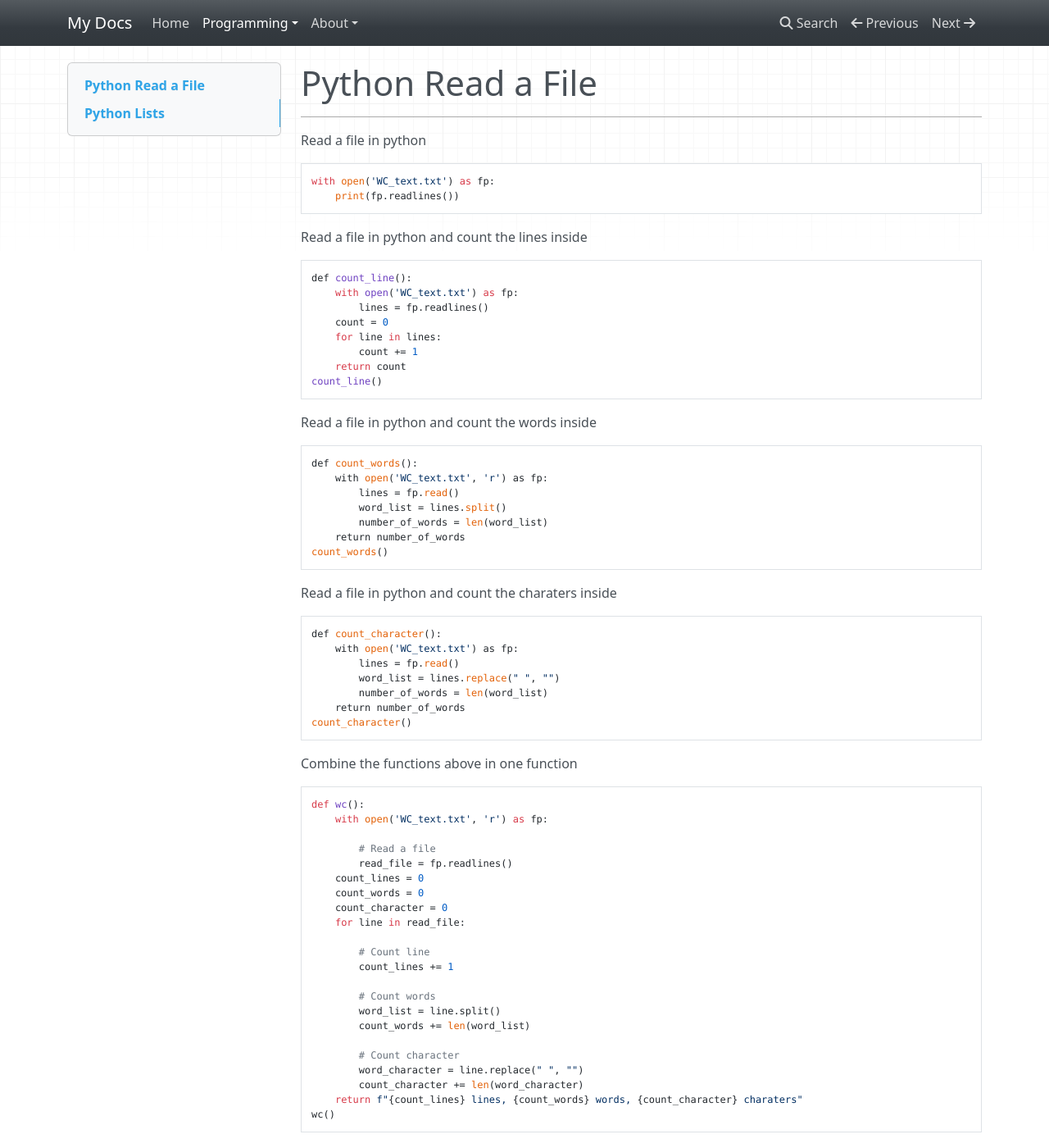
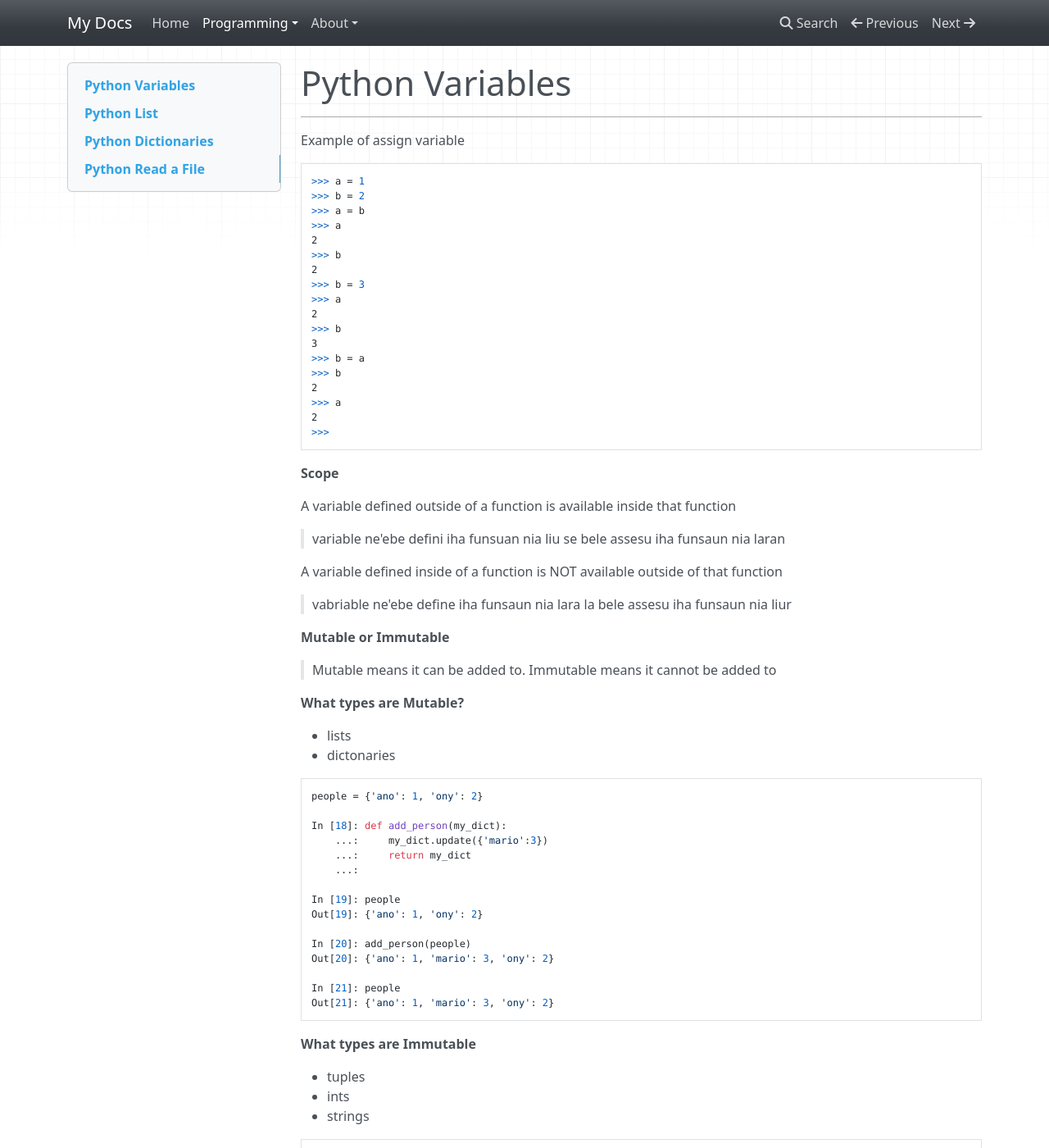
Before and after one commit to marobo/mkdocs-project, an MkDocs documentation site: the page built from docs/python.md, in a window 1280 px wide and 1400 px high. Shown: the whole window at 82% size. Built offline with MkDocs 1.6.1, drawn with Linux system fonts in a browser that asks for light colours; nearby versions of some CDN libraries; some of the changed text lies outside the part shown.

Commit message:
Added python Dictionary and variable

````diff
--- a/docs/python.md
+++ b/docs/python.md
@@ -1,73 +1,89 @@
-# Python Read a File
--------------------
-
-Read a file in python
+# Python Variables
+-----------
+Example of assign variable
 ```
-with open('WC_text.txt') as fp:
-    print(fp.readlines())
+>>> a = 1
+>>> b = 2
+>>> a = b
+>>> a
+2
+>>> b
+2
+>>> b = 3
+>>> a
+2
+>>> b
+3
+>>> b = a
+>>> b
+2
+>>> a
+2
+>>>
 ```
 
-Read a file in python and count the lines inside
+**Scope**
+
+A variable defined outside of a function is available inside that function
+> variable ne'ebe defini iha funsuan nia liu se bele assesu iha funsaun nia laran
+
+A variable defined inside of a function is NOT available outside of that function
+> vabriable ne'ebe define iha funsaun nia lara la bele assesu iha funsaun nia liur
+
+
+**Mutable or Immutable**
+
+> Mutable means it can be added to.
+> Immutable means it cannot be added to
+
+**What types are Mutable?**
+
+- lists
+- dictonaries
+
 ```
-def count_line():
-    with open('WC_text.txt') as fp:
-        lines = fp.readlines()
-    count = 0
-    for line in lines:
-        count += 1
-    return count
-count_line()
+people = {'ano': 1, 'ony': 2}
+
+In [18]: def add_person(my_dict):
+    ...:     my_dict.update({'mario':3})
+    ...:     return my_dict
+    ...:
+
+In [19]: people
+Out[19]: {'ano': 1, 'ony': 2}
+
+In [20]: add_person(people)
+Out[20]: {'ano': 1, 'mario': 3, 'ony': 2}
+
+In [21]: people
+Out[21]: {'ano': 1, 'mario': 3, 'ony': 2}
 ```
 
-Read a file in python and count the words inside
+**What types are Immutable**
+
+- tuples
+- ints
+- strings
+
 ```
-def count_words():
-    with open('WC_text.txt', 'r') as fp:
-        lines = fp.read()
-        word_list = lines.split()
-        number_of_words = len(word_list)
-    return number_of_words
-count_words()
+In [12]: number = 5
+
+In [13]: def plus_one(value):
+    ...:     value = value + 1
+    ...:     return value
+    ...:
+
+In [14]: number
+Out[14]: 5
+
+In [15]: plus_one(number)
+Out[15]: 6
+
+In [16]: number
+Out[16]: 5
 ```
 
-Read a file in python and count the charaters inside
-```
-def count_character():
-    with open('WC_text.txt') as fp:
-        lines = fp.read()
-        word_list = lines.replace(" ", "")
-        number_of_words = len(word_list)
-    return number_of_words
-count_character()
-```
-
-Combine the functions above in one function
-```
-def wc():
-    with open('WC_text.txt', 'r') as fp:
-
-        # Read a file
-        read_file = fp.readlines()
-    count_lines = 0
-    count_words = 0
-    count_character = 0
-    for line in read_file:
-
-        # Count line
-        count_lines += 1
-
-        # Count words
-        word_list = line.split()
-        count_words += len(word_list)
-
-        # Count character
-        word_character = line.replace(" ", "")
-        count_character += len(word_character)
-    return f"{count_lines} lines, {count_words} words, {count_character} charaters"
-wc()
-```
-
-# Python Lists
+# Python List
 --------------
 This is how you write the python list in funciton and testing it
 ```
@@ -229,3 +245,250 @@
     assert string_to_list(5) == None
     assert string_to_list({'hello': 'world'}) == None
 ```
+
+# Python Dictionaries
+---------------------
+
+### What is a dictionary?
+Stores key / value pairs
+
+### How do we make a new dictionary?
+Dictionaries use curly brackets `{}`
+```
+>>> ages = {'Nando': 26, 'Peter': 36, 'Ano': 25}
+```
+
+### How do you add a key / value to a dictionary?
+```
+>>> ages['Niko'] = 25
+>>> ages
+{'Ano': 25, 'Nando': 26, 'Niko': 25, 'Peter': 36}
+```
+
+### How do you changes a value for a given key?
+Keys are unique.
+```
+>>> ages['Ano'] = 26
+>>> ages
+{'Ano': 26, 'Nando': 26, 'Niko': 25, 'Peter': 36}
+```
+
+### How do we get a value for a key?
+```
+>>> ages.get('Peter')
+36
+```
+
+Can also have a default value
+```
+>>> ages.get('Peter', 'Unknown')
+36
+>>> ages.get('Anders', 'Unknown')
+'Unknown'
+```
+
+Access the key directly
+```
+>>> ages['Peter']
+36
+```
+
+This might cause a KeyError
+```
+>>> ages['Anders']
+KeyError
+```
+
+### How do you remove a key?
+Use `del` to remove a key / value pair from a dictionary
+```
+>>> ages = {'Ano': 25, 'Nando': 26, 'Niko': 25, 'Peter': 36}
+>>> del ages['Niko']
+>>> ages
+{'Ano': 25, 'Nando': 26, 'Peter': 36}
+```
+
+### How can you find the size of a dictionary?
+
+Use `len()` to get the number of key / value pairs in a dictionary
+```
+>>> len(ages)
+3
+```
+
+### How do you check if a value is in a dictionary?
+Use `in` to see if a given key is in a dictionary
+```
+>>> 'Anders' in ages
+False
+>>> 'Peter' in ages
+True
+```
+
+### How do we get a list of keys?
+Use the `.keys()` method
+```
+>>> ages.keys()
+['Nando', 'Peter']
+```
+
+### How do we get a list of values?
+Use the `.values()` method
+```
+>>> ages.values()
+[26, 36, 25]
+```
+
+### More example about python dictionary with a functions and test
+```
+def hello_world():
+    ''' This function returns 'Hello World' '''
+    return 'Hello World'
+
+
+def test_hello_world():
+    assert hello_world() == 'Hello World'
+
+
+def add(a, b):
+    ''' This function adds two values '''
+    return a + b
+
+# Dictionaries
+
+def test_add():
+    assert add(1, 1) == 2
+    assert add(1, 2) == 3
+    assert add(23, 24) == 47
+
+
+def multiply(a, b):
+    ''' This function multiplies two values '''
+
+def test_list_values_in_dict():
+    assert list_values_in_dict({'hello': 'world'}) == ['world', ]
+    assert list_values_in_dict({'world': 'hello'}) == ['hello', ]
+    assert list_values_in_dict({'a': '1', 'b': '2', 'c': '3'}) == ['1', '2', '3', ]
+
+
+def count_occurrences(my_list):
+    ''' This function will return a dictionary containing
+    the number of occurrences of a item in a given list. '''
+    from collections import Counter
+    return Counter(my_list)
+
+
+def test_count_occurrences():
+    my_list = ['a', 'a', 'a', 'b', 'b', 'b', 'c', 'c']
+    assert count_occurrences(my_list) == {'a': 3, 'b': 3, 'c': 2}
+
+
+def string_to_list(my_string):
+    ''' This function takes a string and returns that string as a list.
+        If a the given value is not a string. The function returns None.'''
+
+
+def test_string_to_list():
+    assert string_to_list('hello world') == ['h', 'e', 'l', 'l', 'o', ' ', 'w', 'o', 'r', 'l', 'd']
+    assert string_to_list(5) == None
+    assert string_to_list({'hello': 'world'}) == None
+
+```
+
+# Python Read a File
+-------------------
+
+Read a file in python
+```
+with open('WC_text.txt') as fp:
+    print(fp.readlines())
+```
+
+Read a file in python and count the lines inside
+```
+def count_line():
+    with open('WC_text.txt') as fp:
+        lines = fp.readlines()
+    count = 0
+    for line in lines:
+        count += 1
+    return count
+count_line()
+```
+
+Read a file in python and count the words inside
+```
+def count_words():
+    with open('WC_text.txt', 'r') as fp:
+        lines = fp.read()
+        word_list = lines.split()
+        number_of_words = len(word_list)
+    return number_of_words
+count_words()
+```
+
+Read a file in python and count the charaters inside
+```
+def count_character():
+    with open('WC_text.txt') as fp:
+        lines = fp.read()
+        word_list = lines.replace(" ", "")
+        number_of_words = len(word_list)
+    return number_of_words
+count_character()
+```
+
+Combine the functions above in one function
+```
+def wc():
+    with open('WC_text.txt', 'r') as fp:
+
+        # Read a file
+        read_file = fp.readlines()
+    count_lines = 0
+    count_words = 0
+    count_character = 0
+    for line in read_file:
+
+        # Count line
+        count_lines += 1
+
+        # Count words
+        word_list = line.split()
+        count_words += len(word_list)
+
+        # Count character
+        word_character = line.replace(" ", "")
+        count_character += len(word_character)
+    return f"{count_lines} lines, {count_words} words, {count_character} charaters"
+wc()
+```
+
+More example about count lines
+```
+def line_count():
+    import os
+    import os.path
+    while True:
+        file_location = input("Which file do you want ot open?")
+
+        if os.path.isfile(file_location) and os.access(file_location, os.R_OK):
+            print("Ok")
+            break
+        else:
+            print("This not a file")
+    print(file_location + "is a valid file")
+    line_count = 0
+    emtpy_line_count = 0
+    long_count = 0
+    with open(file_location) as f:
+        for line in f:
+            line_count += 1
+            if line == '\n':
+                emtpy_line_count += 1
+            if len(line) > 20:
+                long_count += 1
+
+    print(line_count, emtpy_line_count, long_count)
+line_count()
+```
````
